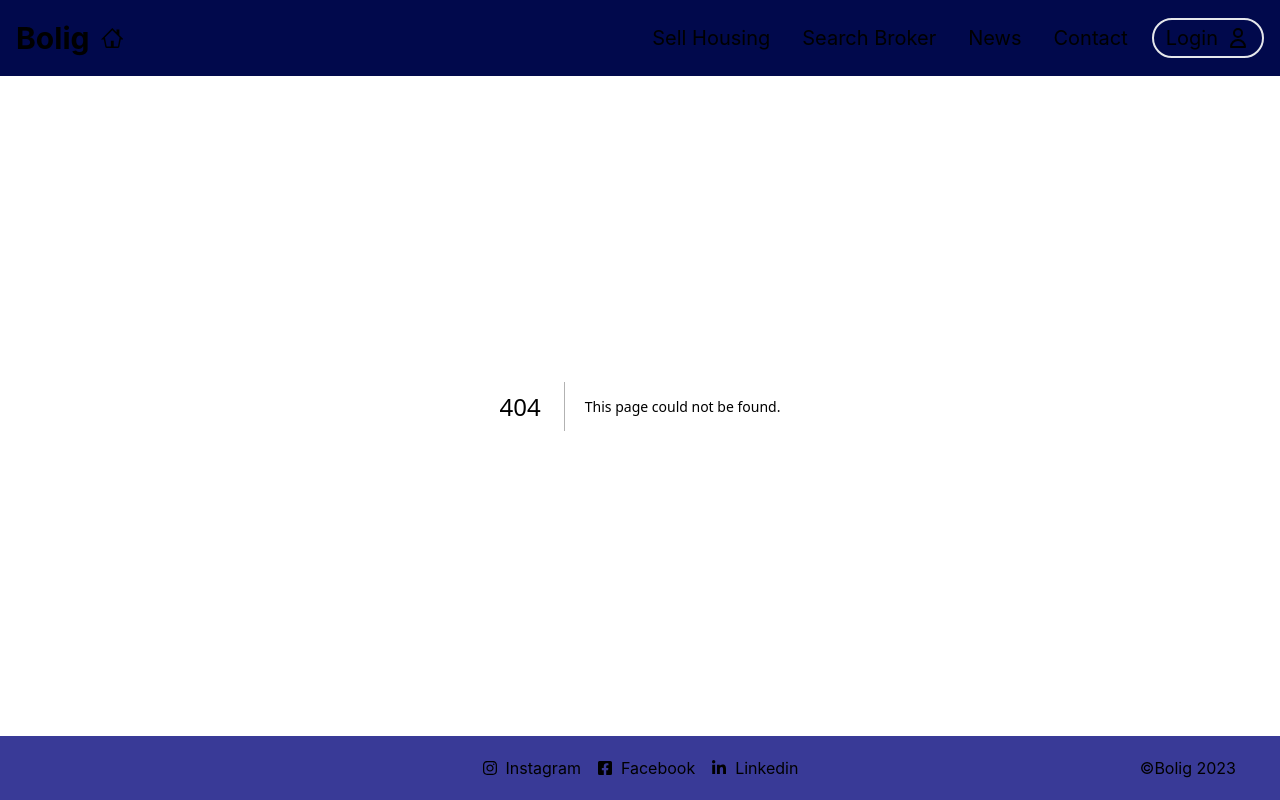
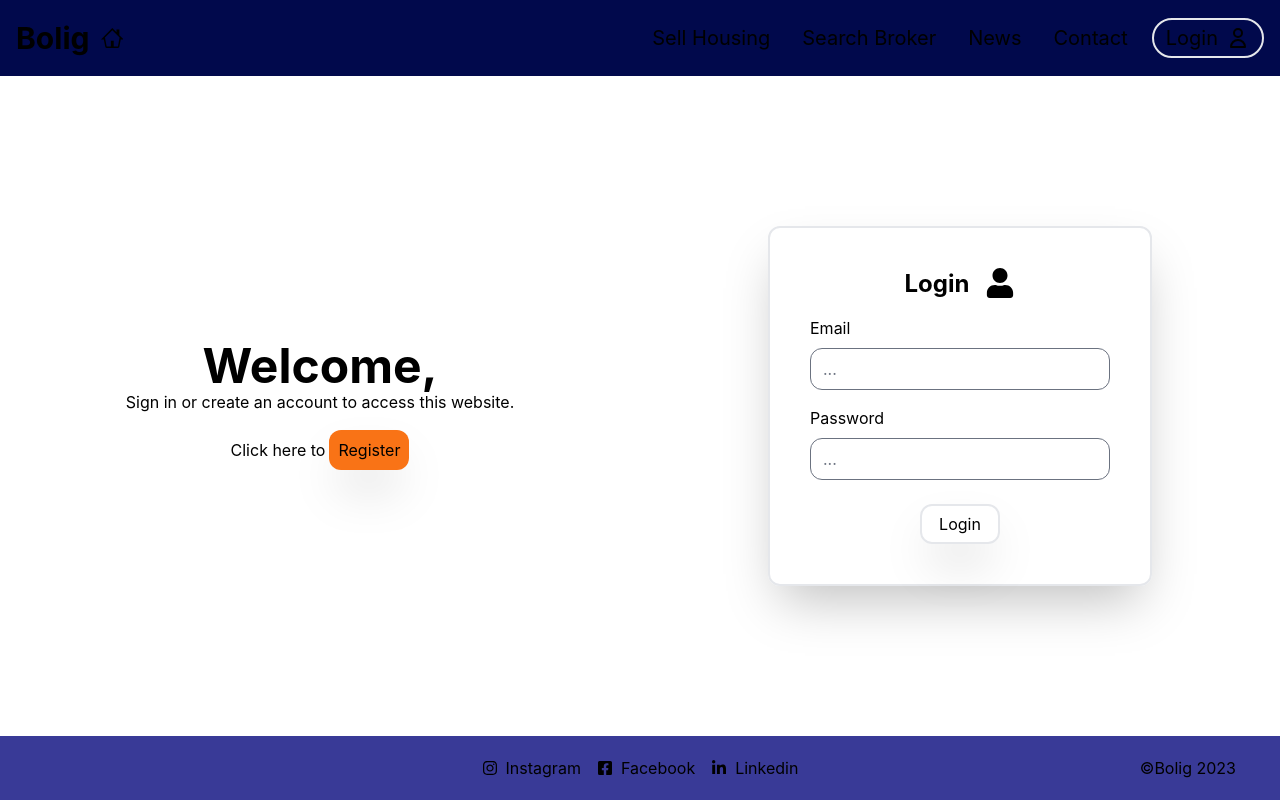
Before and after one commit to MaxAndreasLundin/bolig-web, a Next.js app: page /javaChat in a window 1280 px wide. Before the commit this address had no page. Built offline with nearby package versions, Linux system fonts and the light colour scheme.

Commit message:
Changed name for java specific part.

```diff
--- a/components/Chat/FormChatLogin.tsx
+++ b/components/Chat/FormChatLogin.tsx
@@ -44,7 +44,7 @@ const FormChatLogin = () => {
       alert(`Login successful: ${token}`);
 
       localStorage.setItem("token", token);
-      window.location.href = "/chatBot";
+      window.location.href = "/javaChatBot";
     } else {
       alert("user not found");
     }
```
Also changed, not shown: app/javaChat/page.tsx (renamed from app/chat/page.tsx), app/javaChatBot/page.tsx (renamed from app/chatBot/page.tsx).
